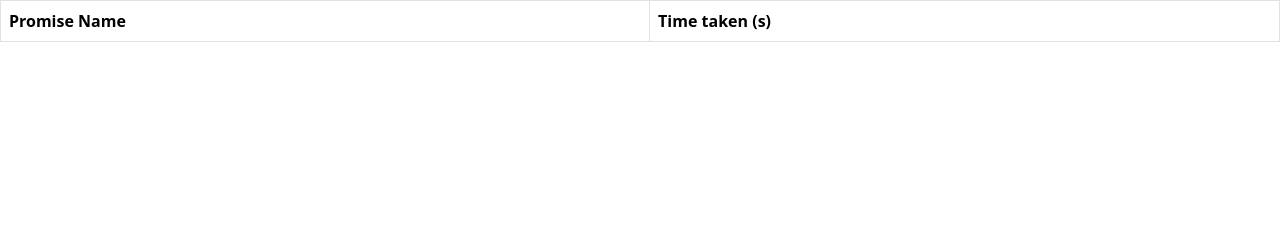
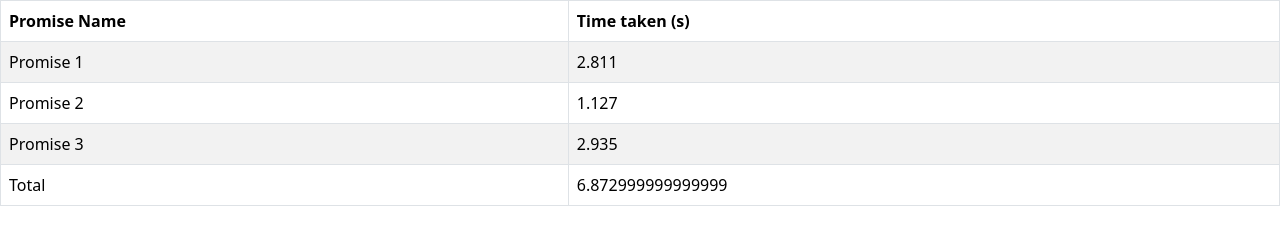
Before and after one commit to acciojob/wait-for-multiple-promises-shadabibrahim, a website: page main.html in a window 1280 px wide. Drawn offline with nearby package versions, Linux system fonts and the light colour scheme.

Commit message:
created a submission

```diff
--- a/main.html
+++ b/main.html
@@ -20,7 +20,11 @@
           <th>Time taken (s)</th>
         </tr>
       </thead>
-      <tbody id="output"></tbody>
+      <tbody id="output">
+		  <tr>
+			  <td colspan=2>Loading...</td>
+		  </tr>
+	  </tbody>
     </table>
 
     <script type="text/javascript" src="./script.js"></script>
--- a/script.js
+++ b/script.js
@@ -1 +1,44 @@
-//your JS code here. If required.
+
+function getRandomTime(){
+	return Math.floor(Math.random()*3000)+1000;
+}
+// console.log(getRandomTime());
+
+function createPromise(id) {
+	 return new Promise((resolve,reject)=>{
+		 let randomTime = getRandomTime();
+		 setTimeout(()=>{
+			 resolve({id:id,time:randomTime/1000})
+		 },randomTime)
+	 })
+
+}
+
+const promises = [
+	createPromise('Promise 1'),
+	createPromise('Promise 2'),
+	createPromise('Promise 3')
+]
+
+Promise.all(promises)
+.then((result)=>{
+	 // console.log(result);
+	const table = document.querySelector("#output");
+	result.forEach((data)=>{
+		let row = table.insertRow();
+		let cell1 = row.insertCell(0);
+		let cell2 = row.insertCell(1);
+		cell1.innerText = data.id;
+		cell2.innerText = data.time;
+		 // console.log(data);
+	})
+	let totalTime= result.reduce((total,curr)=>(total +=curr.time),0);
+	let row = table.insertRow();
+	let cell1 = row.insertCell(0);
+	let cell2 = row.insertCell(1);
+	cell1.innerText = "Total";
+	cell2.innerText = totalTime;
+	// console.log(totalTime);
+	table.deleteRow(0);
+})
+.catch((error)=>console.log(error))
```
